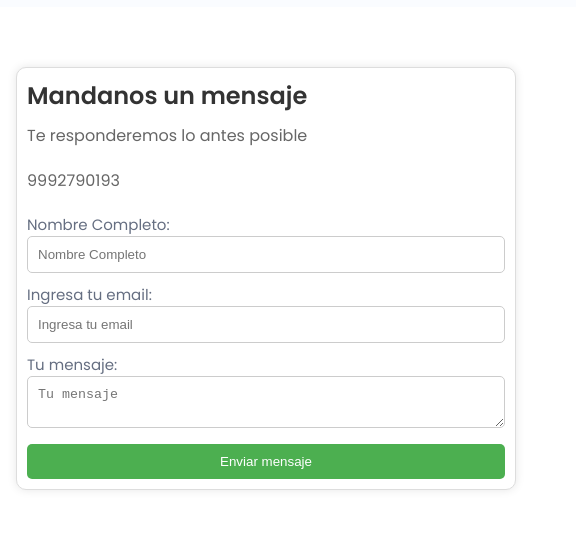
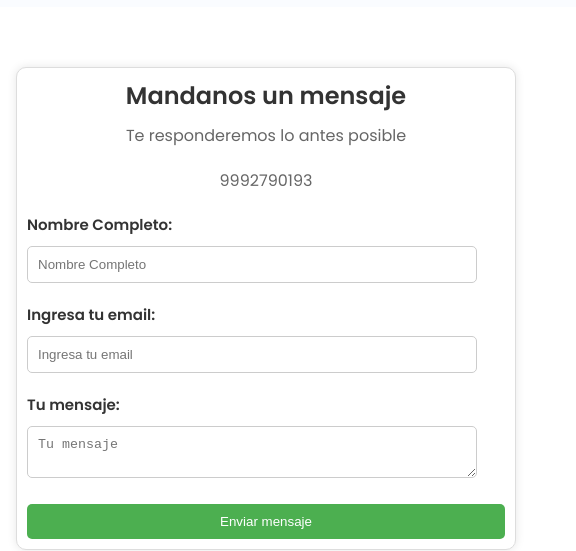
Before and after one commit to Sant-Xeleee/VSPrueba, a plain HTML site: page index.html in a window 1280 px wide. Shown: the part 4281-4832 px from the top of the page, 704-1280 px from the left. Drawn offline with nearby package versions, Linux system fonts and the light colour scheme.

Commit message:
"Added styles for form groups and updated contact form layout"

```diff
--- a/styles.css
+++ b/styles.css
@@ -641,6 +641,26 @@ a {
     /* Altura ajustada para móviles */
 }
 
+.form-group {
+    margin-bottom: 10px;
+      width:350px;
+  }
+
+  .form-group label {
+    display: block;
+    margin-bottom: 10px;
+    font-weight: bold;
+    color: #333;
+  }
+
+  .form-group input, .form-group textarea {
+    width: 100%;
+    padding: 10px;
+    margin-bottom: 10px;
+    border: 1px solid #ccc;
+    border-radius: 5px;
+  }
+
 .contact-form {
     max-width: 500px;
     margin: 40px auto;
@@ -656,12 +676,14 @@ a {
     font-size: 24px;
     font-weight: bold;
     color: #333;
+    text-align: center;
   }
 
   .contact-form p {
     margin-bottom: 20px;
     font-size: 16px;
     color: #666;
+    text-align: center;
   }
 
   .contact-form form {
@@ -702,6 +724,7 @@ a {
   .contact-form button[type="submit"]:hover {
     background-color: #3e8e41;
   }
+
 
 /*=============== GALLERY ===============*/
 /* Make the carousel section full-width */
@@ -1092,6 +1115,11 @@ a {
         /* Altura mayor para pantallas grandes */
     }
 
+    .form-group {
+        margin-bottom: 10px;
+          width:450px;
+      }
+
     .contact-form {
         margin-top: 20px;
         width:100%;
@@ -1191,7 +1219,7 @@ a {
     position: relative;
     width: 275px;
     height: 350px;
-        right:32px;
+    right:32px;
     background: #fff;
     border-radius: 10px;
     background: rgba(255, 255, 255, 0.1);
@@ -1199,6 +1227,11 @@ a {
     backdrop-filter: blur(15px);
     box-shadow: 0 15px 25px rgba(0, 0, 0, 0.1);
 }
+
+.form-group {
+    margin-bottom: 10px;
+      width:300px;
+  }
 
 }
 
```
